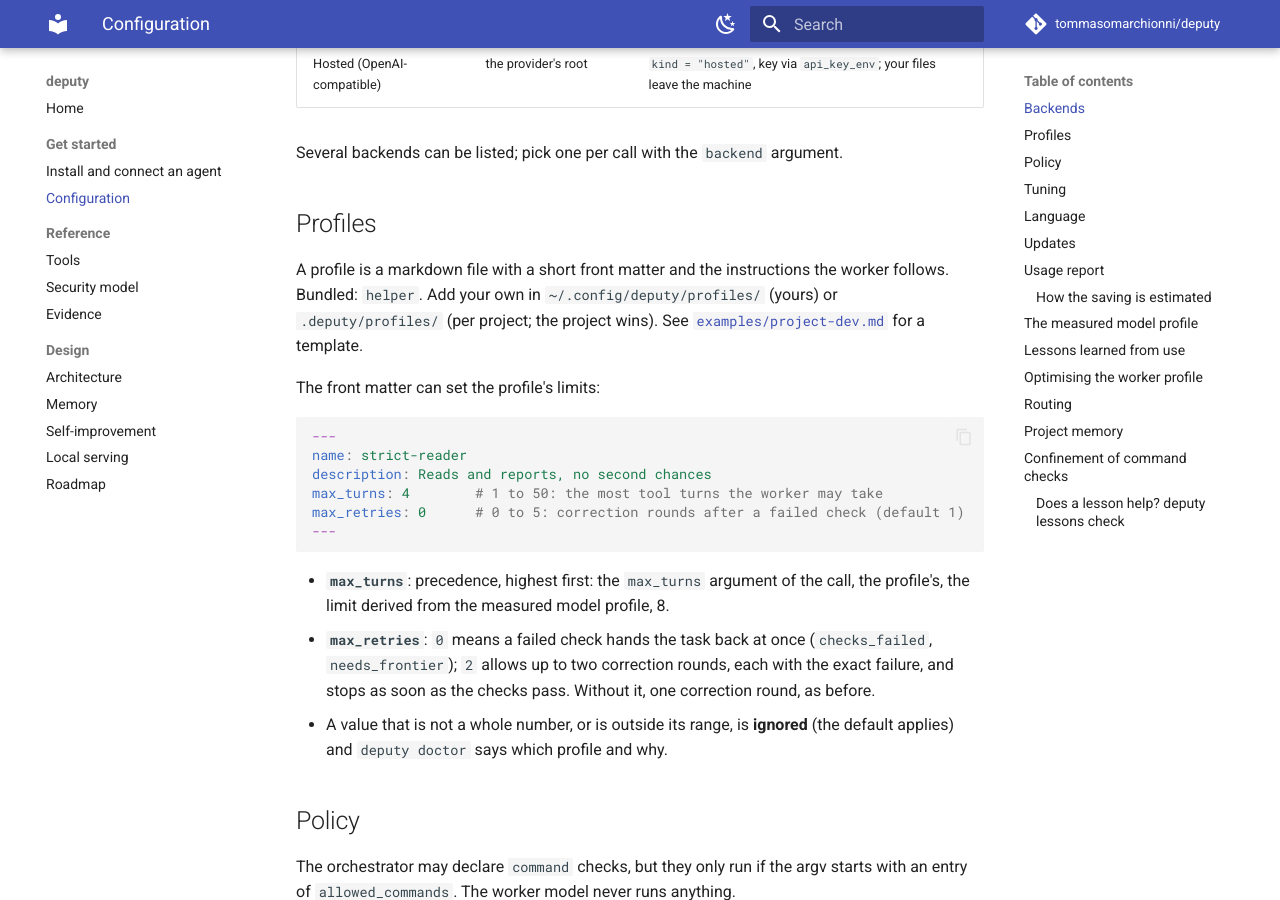
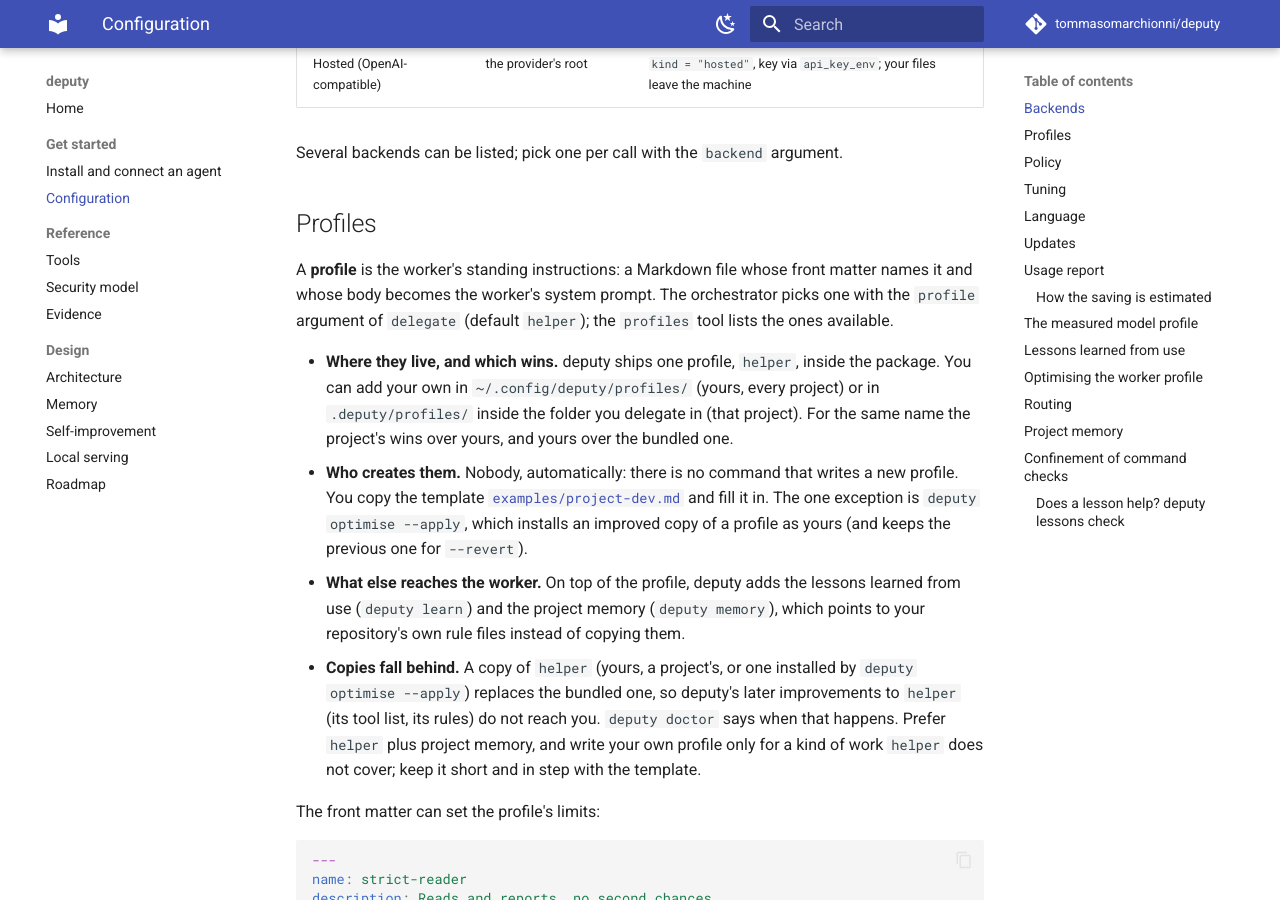
Before and after one commit to tommasomarchionni/deputy, an MkDocs documentation site: the page built from docs/configuration.md, in a window 1280 px wide and 900 px high, scrolled down 1100 px. Built offline with MkDocs 1.6.1 and Material for MkDocs 9.7.7, drawn with Linux system fonts in a browser that asks for light colours; comment, search, counter and statistics services are not loaded.

Commit message:
fix(server): profiles that copy a bundled one no longer fall behind silently (#159)
Co-authored-by: Tommaso Marchionni <8122764+tommasomarchionni@users.noreply.github.com>

```diff
--- a/docs/configuration.md
+++ b/docs/configuration.md
@@ -44,11 +44,27 @@ Several backends can be listed; pick one per call with the `backend` argument.
 
 ## Profiles
 
-A profile is a markdown file with a short front matter and the instructions the worker follows.
-Bundled: `helper`. Add your own in `~/.config/deputy/profiles/` (yours) or `.deputy/profiles/`
-(per project; the project wins). See
-[`examples/project-dev.md`](https://github.com/tommasomarchionni/deputy/blob/main/examples/project-dev.md)
-for a template.
+A **profile** is the worker's standing instructions: a Markdown file whose front matter names it and
+whose body becomes the worker's system prompt. The orchestrator picks one with the `profile`
+argument of `delegate` (default `helper`); the `profiles` tool lists the ones available.
+
+- **Where they live, and which wins.** deputy ships one profile, `helper`, inside the package. You
+  can add your own in `~/.config/deputy/profiles/` (yours, every project) or in `.deputy/profiles/`
+  inside the folder you delegate in (that project). For the same name the project's wins over yours,
+  and yours over the bundled one.
+- **Who creates them.** Nobody, automatically: there is no command that writes a new profile. You
+  copy the template
+  [`examples/project-dev.md`](https://github.com/tommasomarchionni/deputy/blob/main/examples/project-dev.md)
+  and fill it in. The one exception is `deputy optimise --apply`, which installs an improved copy of
+  a profile as yours (and keeps the previous one for `--revert`).
+- **What else reaches the worker.** On top of the profile, deputy adds the lessons learned from use
+  (`deputy learn`) and the project memory (`deputy memory`), which points to your repository's own
+  rule files instead of copying them.
+- **Copies fall behind.** A copy of `helper` (yours, a project's, or one installed by `deputy
+  optimise --apply`) replaces the bundled one, so deputy's later improvements to `helper` (its tool
+  list, its rules) do not reach you. `deputy doctor` says when that happens. Prefer `helper` plus
+  project memory, and write your own profile only for a kind of work `helper` does not cover; keep it
+  short and in step with the template.
 
 The front matter can set the profile's limits:
 
```
Also changed, not shown: examples/project-dev.md (+4 -2 lines), 3 other files.
